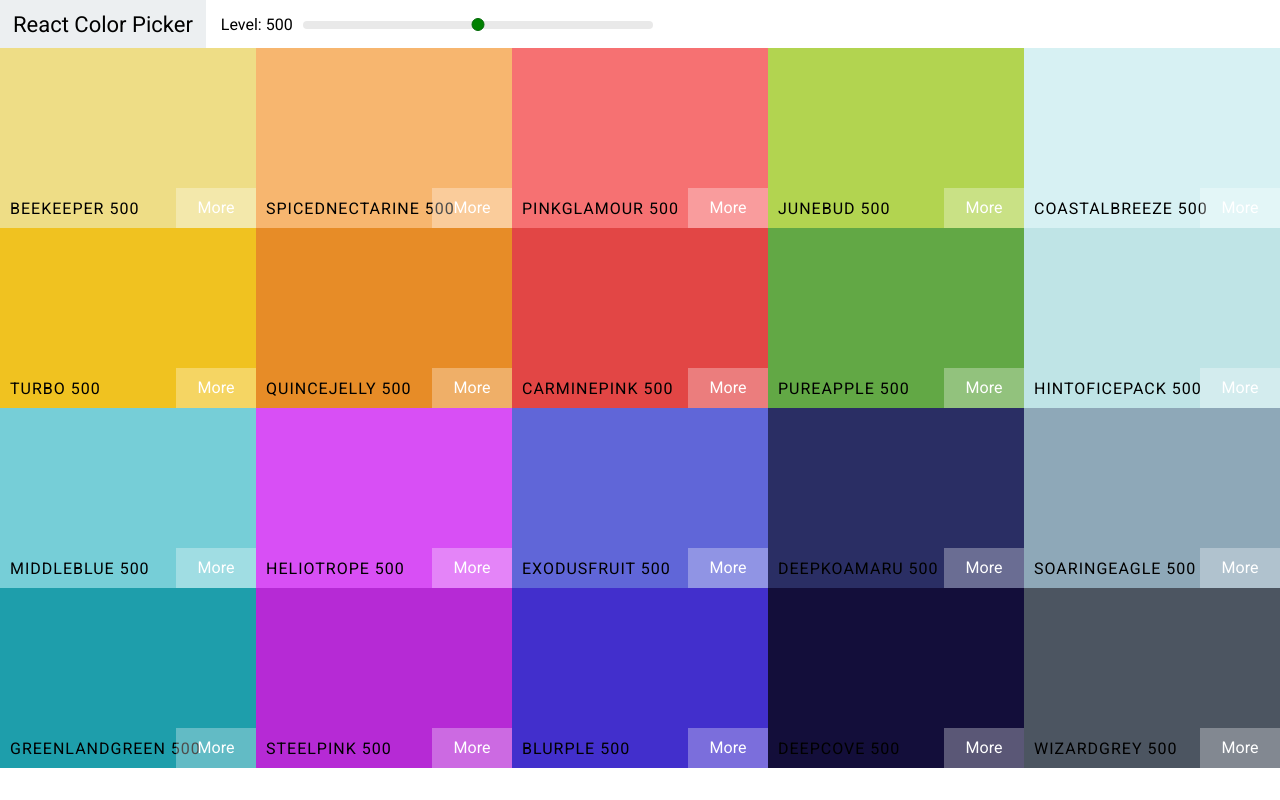
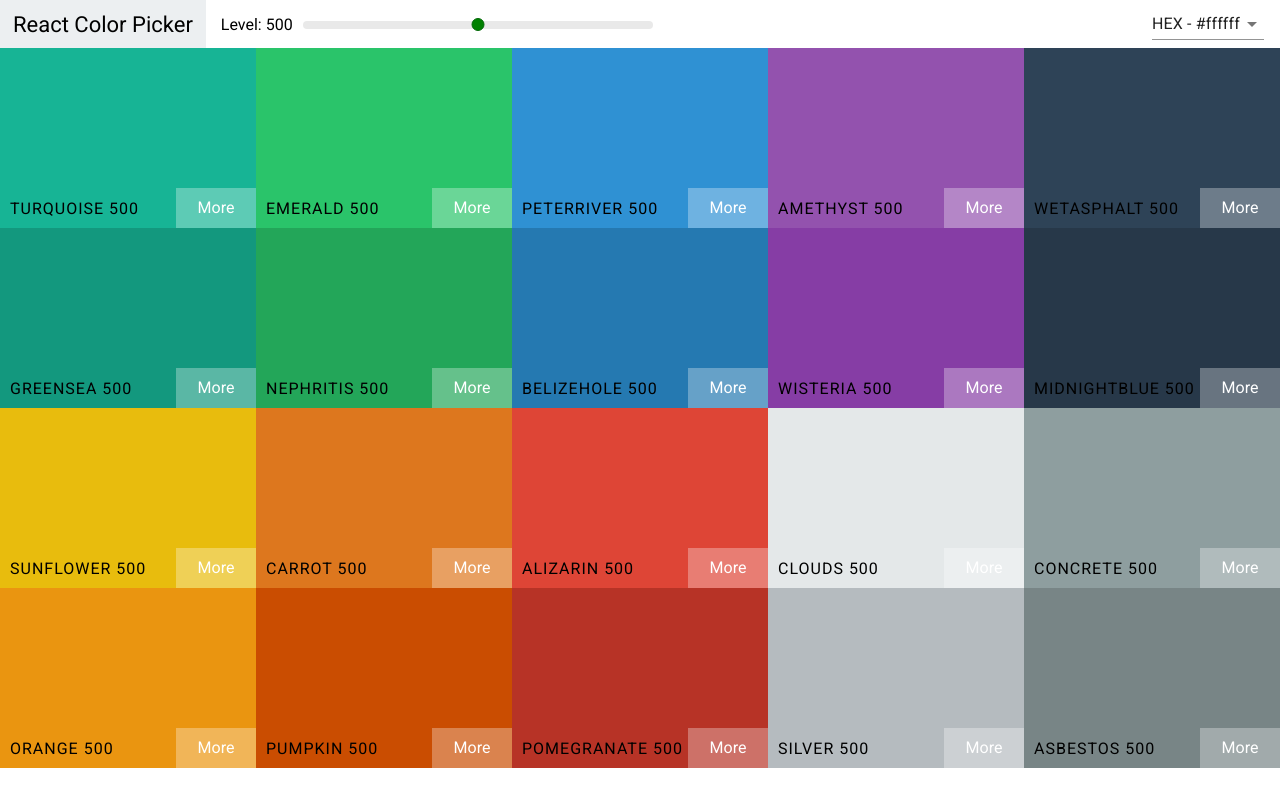
Before and after one commit to dhillman1989/ColorPaletteApp, a React (Create React App) app: page / in a window 1280 px wide. Built offline with nearby package versions, Linux system fonts and the light colour scheme.

Commit message:
Add format selector
add format selector

```diff
--- a/package.json
+++ b/package.json
@@ -1,10 +1,12 @@
 {
-  "name": "react-template",
+  "name": "react-color-picker",
   "version": "1.0.0",
   "description": "",
   "keywords": [],
   "main": "src/index.js",
   "dependencies": {
+    "@material-ui/core": "4.9.9",
+    "@material-ui/icons": "4.9.1",
     "chroma-js": "2.1.0",
     "rc-slider": "9.2.4",
     "react": "16.12.0",
--- a/src/App.js
+++ b/src/App.js
@@ -7,7 +7,7 @@
 
 class App extends Component {
   render() {
-    return <Palette palette={generatePalette(seedColors[4])} />;
+    return <Palette palette={generatePalette(seedColors[1])} />;
   }
 }
 
--- a/src/Navbar.css
+++ b/src/Navbar.css
@@ -47,3 +47,8 @@
 .rc-slider-rail {
   height: 8px;
 }
+
+.select-container {
+  margin-left: auto;
+  margin-right: 1rem;
+}
--- a/src/Navbar.js
+++ b/src/Navbar.js
@@ -1,12 +1,32 @@
 import React, { Component } from "react";
 import Slider from "rc-slider";
 import "rc-slider/assets/index.css";
+import Select from "@material-ui/core/Select";
+import MenuItem from "@material-ui/core/MenuItem";
+import Snackbar from "@material-ui/core/Snackbar";
+import IconButton from "@material-ui/core/IconButton";
+import CloseIcon from "@material-ui/icons/Close";
 
 import "./Navbar.css";
+import { BottomNavigation } from "@material-ui/core";
 
 class Navbar extends Component {
+  constructor(props) {
+    super(props);
+    this.state = { format: "hex", snackOpen: false };
+    this.handleFormatChange = this.handleFormatChange.bind(this);
+    this.closeSnackbar = this.closeSnackbar.bind(this);
+  }
+  handleFormatChange(e) {
+    this.setState({ format: e.target.value, snackOpen: true });
+    this.props.handleChange(e.target.value);
+  }
+  closeSnackbar() {
+    this.setState({ snackOpen: false });
+  }
   render() {
     const { level, changeLevel } = this.props;
+    const { format } = this.state;
     return (
       <header className="Navbar">
         <div className="logo">
@@ -24,6 +44,35 @@
             />
           </div>
         </div>
+        <div className="select-container">
+          <Select value={format} onChange={this.handleFormatChange}>
+            <MenuItem value="hex">HEX - #ffffff</MenuItem>
+            <MenuItem value="rgb">RGB - rgb(255,255,255)</MenuItem>
+            <MenuItem value="rgba">RGBA - rgba(255,255,255, 1.0)</MenuItem>
+          </Select>
+        </div>
+        <Snackbar
+          onClose={this.closeSnackbar}
+          anchorOrigin={{ vertical: "bottom", horizontal: "left" }}
+          open={this.state.snackOpen}
+          autoHideDuration={3000}
+          message={
+            <span id="message-id">
+              Format Changed to {format.toUpperCase()}
+            </span>
+          }
+          ContentProps={{ "aria-describedby": "message-id" }}
+          action={[
+            <IconButton
+              onClick={this.closeSnackbar}
+              color="inherit"
+              key="close"
+              aria-label="close"
+            >
+              <CloseIcon />
+            </IconButton>
+          ]}
+        />
       </header>
     );
   }
--- a/src/Palette.js
+++ b/src/Palette.js
@@ -7,21 +7,29 @@
 export default class Palette extends Component {
   constructor(props) {
     super(props);
-    this.state = { level: 500 };
+    this.state = { level: 500, format: "hex" };
     this.changeLevel = this.changeLevel.bind(this);
+    this.changeFormat = this.changeFormat.bind(this);
   }
   changeLevel(level) {
     this.setState({ level });
   }
+  changeFormat(val) {
+    this.setState({ format: val });
+  }
   render() {
     const { colors } = this.props.palette;
-    const { level } = this.state;
+    const { level, format } = this.state;
     const colorBoxes = colors[level].map(color => (
-      <ColorBox background={color.hex} name={color.name} />
+      <ColorBox background={color[format]} name={color.name} />
     ));
     return (
       <div className="Palette">
-        <Navbar level={level} changeLevel={this.changeLevel} />
+        <Navbar
+          level={level}
+          changeLevel={this.changeLevel}
+          handleChange={this.changeFormat}
+        />
         <div className="Palette-colors">{colorBoxes}</div>
         {/*Footer to go here */}
       </div>
```
